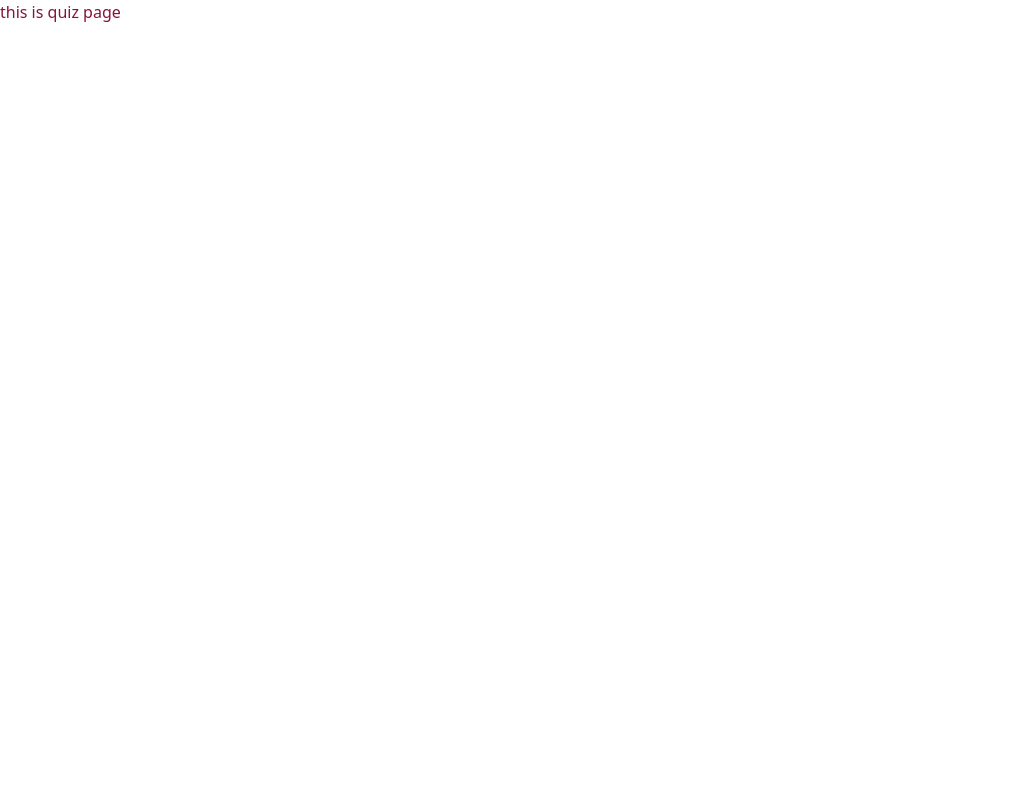
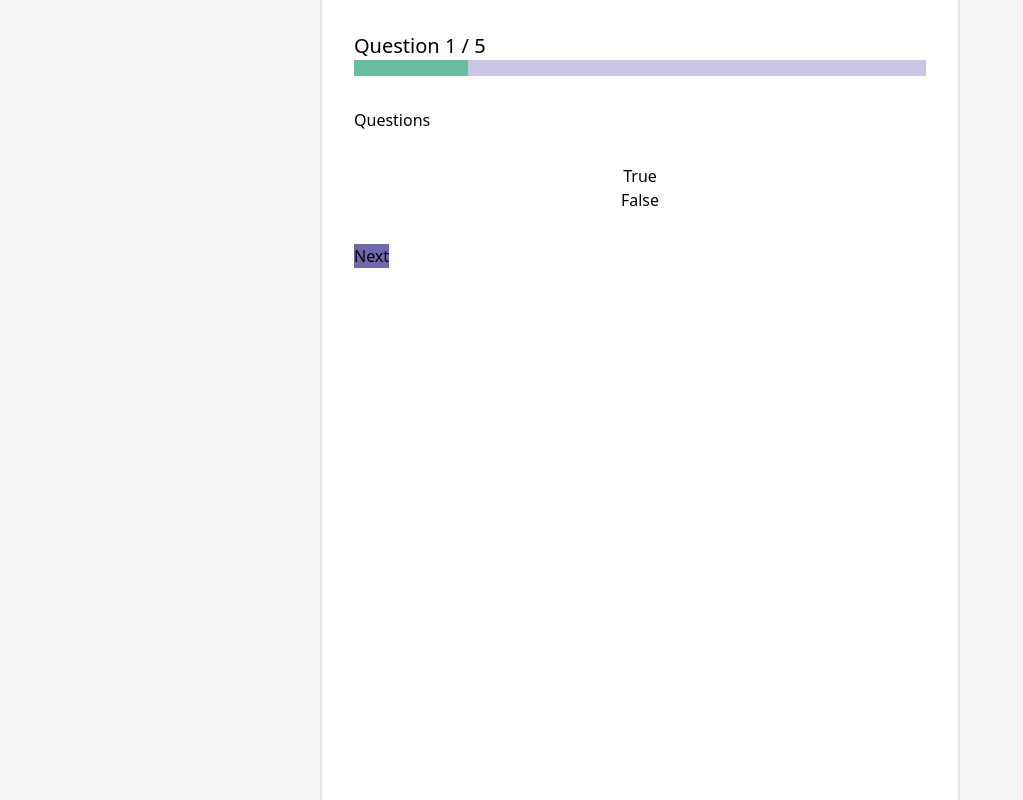
Before and after one commit to reskyppo/true-false-quiz, a React (Create React App) app: page /quiz in a window 1280 px wide. Shown: the whole page, without its empty margins (0-1023 px from the left). Built offline with nearby package versions, Linux system fonts and the light colour scheme.

Commit message:
add quiz page prototypes

```diff
--- a/src/pages/Quiz.jsx
+++ b/src/pages/Quiz.jsx
@@ -1,7 +1,30 @@
+import { useState } from "react";
+
 const Quiz = () => {
+  const [answer, setAnswer] = useState();
+  console.log(answer);
   return (
-    <div>
-      <p className="text-red-900">this is quiz page</p>
+    <div className="bg-gray-100 h-screen flex justify-center ">
+      <div className=" w-1/2  border-primary border-r-2 border-l-2 bg-white p-8">
+        <p className="text-xl">Question 1 / 5</p>
+        <div className="flex">
+          <span className="h-4 w-1/5 bg-secondary-700 "></span>
+          <span className="h-4 w-4/5 bg-primary-100"></span>
+        </div>
+
+        <div className="mt-8">
+          <p>Questions</p>
+
+          <div className="mt-8 flex flex-col">
+            <button onClick={() => setAnswer(true)}>True</button>
+            <button onClick={() => setAnswer(false)}>False</button>
+          </div>
+
+          <div className="mt-8">
+            <button className="bg-primary-500">Next</button>
+          </div>
+        </div>
+      </div>
     </div>
   );
 };
```
